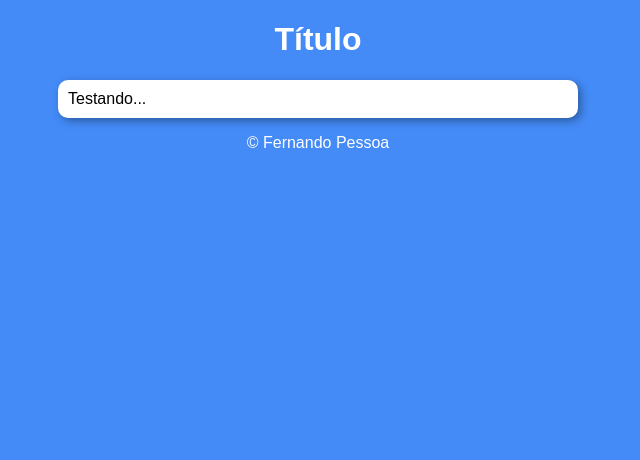
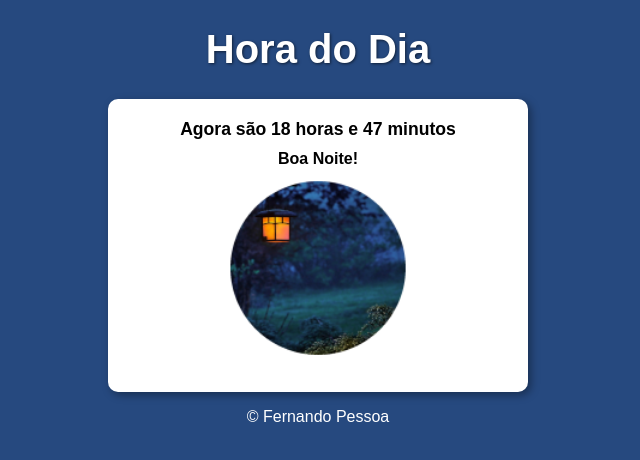
Before and after one commit to FernandoJnP/javascript, a plain HTML site: page modulo-d/ex003/index.html in a window 1280 px wide. Shown: the whole page, without its empty margins (322-962 px from the left). Drawn offline with Linux system fonts and the light colour scheme.

Commit message:
exercicio Hora do Dia

```diff
--- a/modulo-d/ex003/index.html
+++ b/modulo-d/ex003/index.html
@@ -4,19 +4,23 @@
     <meta charset="UTF-8">
     <meta http-equiv="X-UA-Compatible" content="IE=edge">
     <meta name="viewport" content="width=device-width, initial-scale=1.0">
-    <title>Modelo de Exercício</title>
+    <title>Hora do dia</title>
     <link rel="stylesheet" href="style.css">
 </head>
-<body>
+<body onload="carregar()">
     <header>
-        <h1>Título</h1>
+        <h1>Hora do Dia</h1>
     </header>
     <section>
-        <div>Testando...</div>
-        <div></div>
+        <div id='msg'>Aqui vai aparecer a hora</div>
+        <div id = 'msg2'></div>
+        <div id ='foto'>
+            <img id ='imagem' src="imagens/manha.png" alt="foto do amanhecer">
+        </div>
     </section>
     <footer>
         <p>&copy; Fernando Pessoa</p>
     </footer>
+    <script src="java.js"></script>
 </body>
 </html>
--- /dev/null
+++ b/modulo-d/ex003/java.js
@@ -0,0 +1,23 @@
+function carregar(){
+    var msg = window.document.querySelector('#msg')
+    var img = window.document.querySelector('#imagem')
+    var msg2 = window.document.querySelector('#msg2')
+    var agora = new Date()
+    var hora = agora.getHours()
+    var minutos = agora.getMinutes()
+    msg.innerHTML=`Agora são ${hora} horas e ${minutos} minutos`
+    if(hora >= 0 && hora < 12){
+        msg2.innerHTML='Bom Dia!'
+        img.src='imagens/manha.png'
+        document.body.style.background='#8192A2'
+    }else if(hora >=12 && hora < 18){
+        msg2.innerHTML='Boa Tarde!'
+        img.src='imagens/tarde.png'
+        document.body.style.background='#FEB50D'
+    }else{
+        msg2.innerHTML='Boa Noite!'
+        img.src='imagens/noite.png'
+        document.body.style.background='#26497F'
+    }
+
+}
--- a/modulo-d/ex003/style.css
+++ b/modulo-d/ex003/style.css
@@ -7,13 +7,32 @@ header{
     text-align: center;
 }
 
+h1{
+    text-shadow: 1px 1px 3px rgba(0, 0, 0, 0.555);
+    font-size: 2.5em;
+}
 section{
+    text-align: center;
     background-color: white;
     border-radius: 10px;
     padding: 10px;
     box-shadow: 3px 3px 8px rgba(0, 0, 0, 0.356);
-    width: 500px;
+    width: 400px;
     margin: auto;
+}
+
+#msg{
+    font-weight: bold;
+    font-size: 1.1em;
+    padding: 10px;
+}
+
+#msg2 {
+    font-weight: bold;
+}
+#imagem{
+    padding-bottom: 10px;
+    width: 300px;
 }
 
 footer{
```
Also changed, not shown: modulo-d/ex003/imagens/manha.png (added), modulo-d/ex003/imagens/noite.png (added), modulo-d/ex003/imagens/tarde.png (added).
